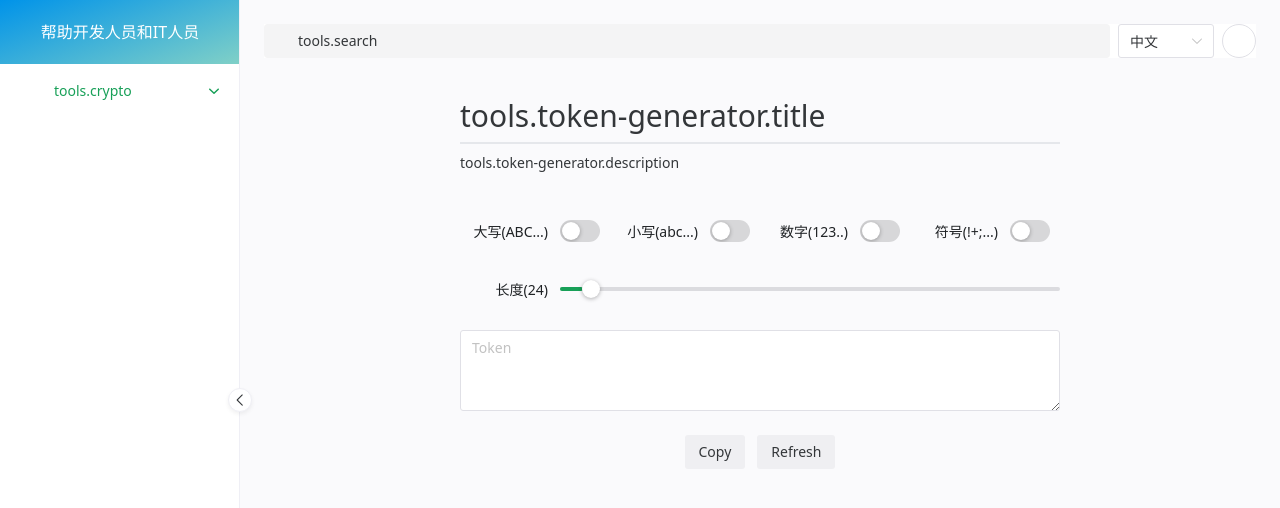
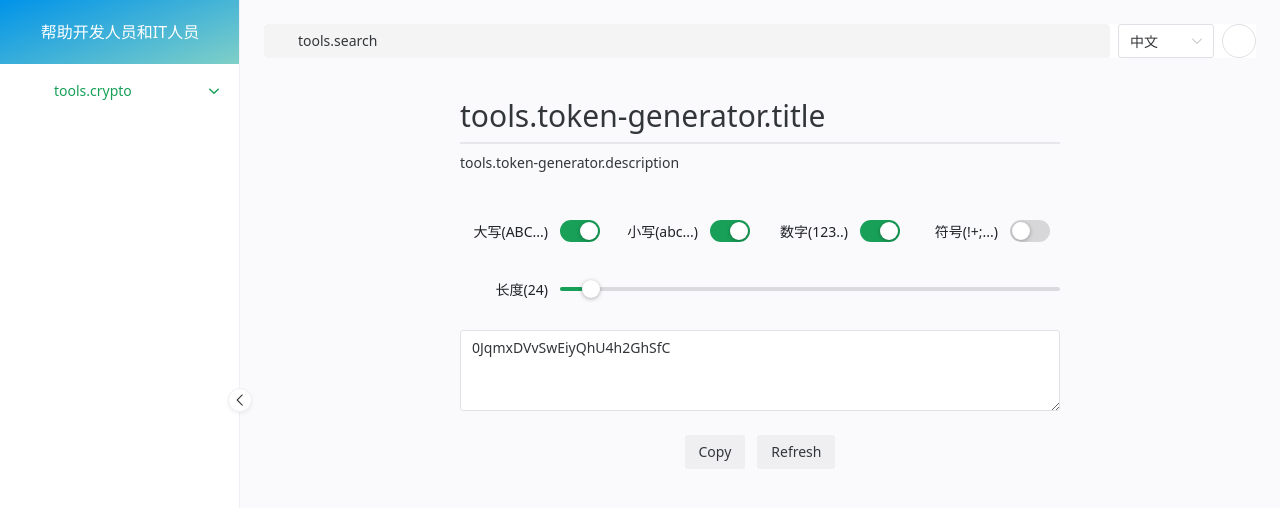
Before and after one commit to xfy196/dtool, a Vue app: page /token-generator in a window 1280 px wide. Shown: the top 508 px of the page. Built offline with nearby package versions, Linux system fonts and the light colour scheme; some icons are missing.

Commit message:
完善 hash text

```diff
--- a/src/pages/token-generator/token-generator.vue
+++ b/src/pages/token-generator/token-generator.vue
@@ -7,9 +7,9 @@ import { createToken } from "./token-generator.service";
 const _function = inject("_function", "token-generator");
 
 const form = ref({
-  upperCase: useStorage(`${_function}:upperCase`, false),
-  lowerCase: useStorage(`${_function}:lowerCase`, false),
-  number: useStorage(`${_function}:number`, false),
+  upperCase: useStorage(`${_function}:upperCase`, true),
+  lowerCase: useStorage(`${_function}:lowerCase`, true),
+  number: useStorage(`${_function}:number`, true),
   symbol: useStorage(`${_function}:symbol`, false),
   length: useStorage(`${_function}:length`, 24),
 });
```
